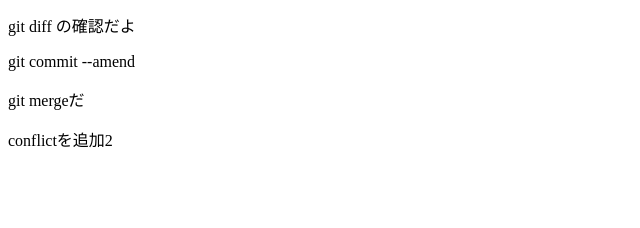
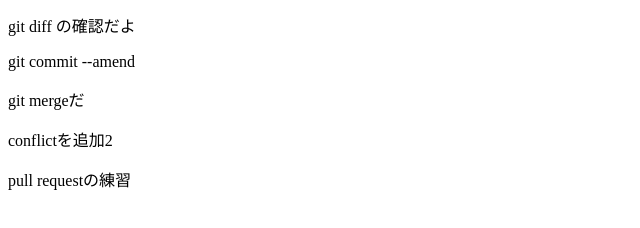
Before and after one commit to shun-radiation/git_tutorial, a plain HTML site: page index.html in a window 1280 px wide. Shown: the part 102-330 px from the top of the page, without its empty margins (0-640 px from the left). Drawn offline with Linux system fonts and the light colour scheme.

Commit message:
pull requestの練習を追記したよ

```diff
--- a/index.html
+++ b/index.html
@@ -5,3 +5,5 @@
 <p>git commit --amend</p>
 <p>git mergeだ</p>
 <p>conflictを追加2</p>
+
+<p>pull requestの練習</p>
```
